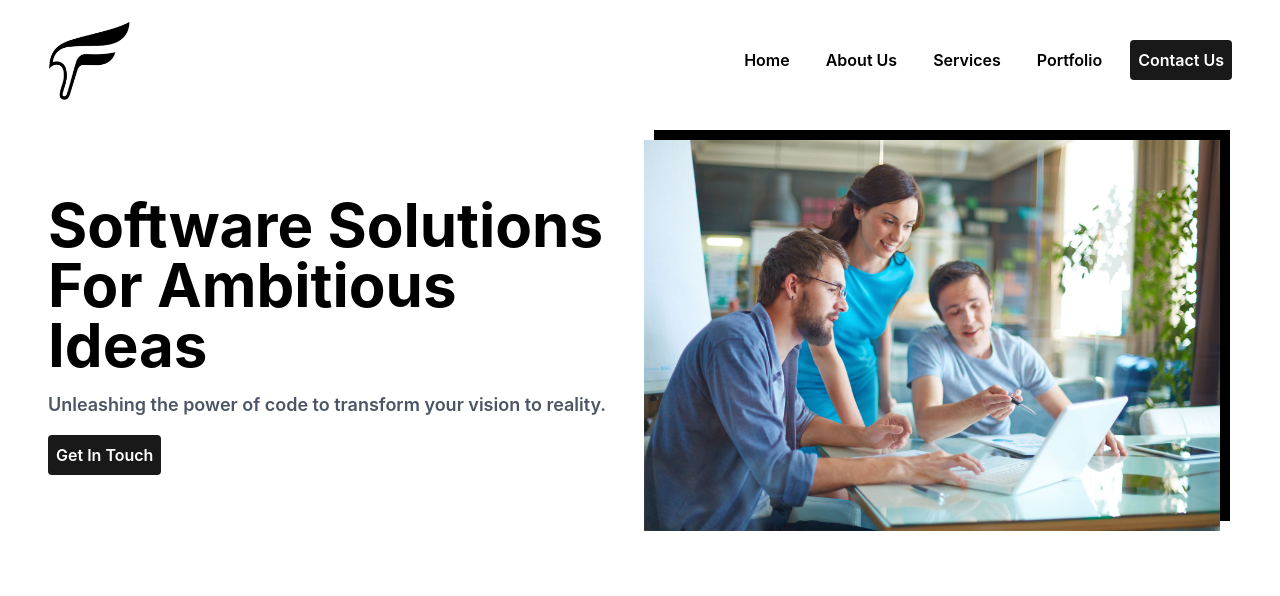
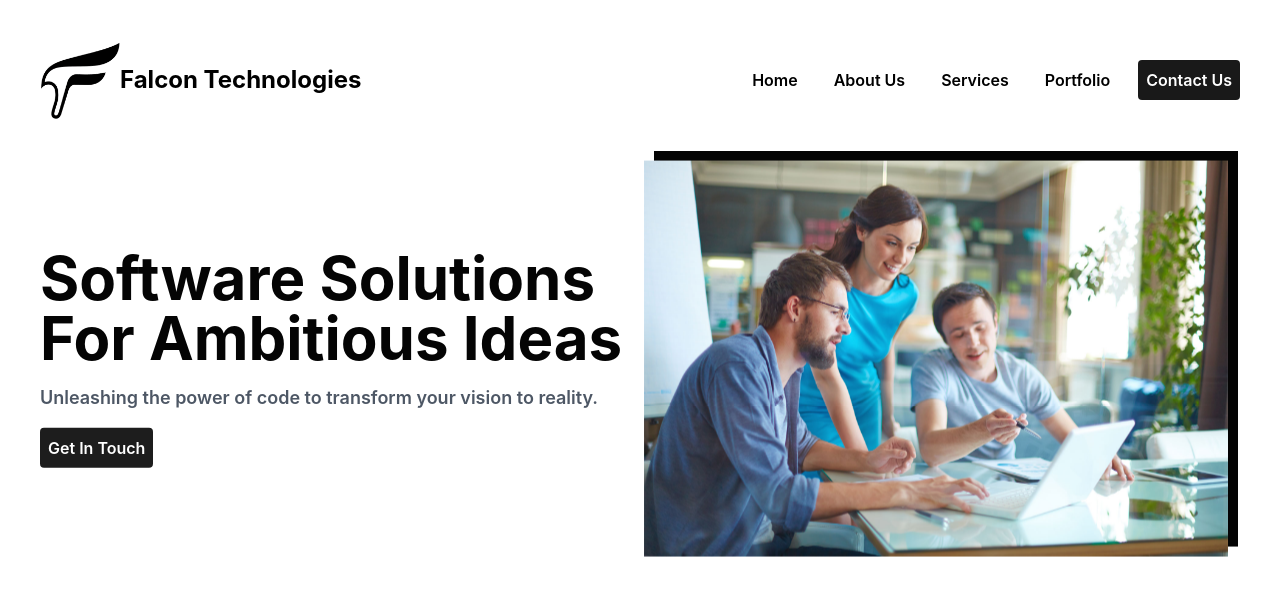
Before and after one commit to thetruekobby/new-falcon-web, a React (Create React App) app: page / in a window 1280 px wide. Shown: the top 596 px of the page. Built offline with nearby package versions, Linux system fonts and the light colour scheme.

Commit message:
added animations to hero

```diff
--- a/src/App.tsx
+++ b/src/App.tsx
@@ -1,13 +1,15 @@
-import Header from "./components/Header"
-import NavBar from "./components/NavBar"
+import Header from "./components/Header";
+import NavBar from "./components/NavBar";
 
 const App = () => {
   return (
-    <div className="mx-12">
-      <NavBar />
-      <Header />
+    <div className="container-full">
+      <div className="h-auto p-10">
+        <NavBar />
+        <Header />
+      </div>
     </div>
-  )
-}
+  );
+};
 
-export default App
+export default App;
--- a/src/components/Header.js
+++ b/src/components/Header.js
@@ -1,14 +1,14 @@
 const Header = () => {
   return (
     <div className="flex flex-col md:flex-row gap-5 items-center pr-3">
-      <div className="flex-[1] lg:flex-1 order-last md:order-first">
+      <div className="flex-[1] lg:flex-1 order-last md:order-first animate-slide-in">
         <h1 className="capitalize font-bold text-6xl mb-4">software solutions for ambitious ideas</h1>
         <h2 className="font-semibold text-[var(--clr-text-secondary)] text-lg mb-4">
           Unleashing the power of code to transform your vision to reality.
         </h2>
         <button className="btn-primary">get in touch</button>
       </div>
-      <div className="img-outline-right flex-1 order-first md:order-last">
+      <div className="img-outline-right flex-1 order-first md:order-last animate-slide-in2 z-10">
         <img src="/bg/banner_bg.jpg" alt="" className="w-full" />
       </div>
     </div>
--- a/src/components/NavBar.js
+++ b/src/components/NavBar.js
@@ -5,9 +5,10 @@ const NavBar = () => {
   const navOptions = ["home", "about us", "services", "portfolio", "contact us"]
 
   return (
-    <nav className="flex justify-between mb-10 py-5 pb-0">
-      <div className="">
-        <img src="/img/brand/logoOnly.png" alt="logo" className="object-contain h-20" />
+    <nav className="flex justify-between mb-10">
+      <div className="flex flex-row items-center">
+        <img src="/img/brand/logoOnly.png" alt="logo" className="object-contain h-20 w-20" />
+        <span className="text-2xl font-bold">Falcon Technologies</span>
       </div>
       <ul className="flex items-center gap-5 capitalize ">
         {navOptions.map((option, index) => (
--- a/src/index.css
+++ b/src/index.css
@@ -7,16 +7,12 @@
 }
 body {
   margin: 0;
-  font-family: -apple-system, BlinkMacSystemFont, "Segoe UI", "Roboto", "Oxygen", "Ubuntu", "Cantarell", "Fira Sans", "Droid Sans", "Helvetica Neue",
+  font-family: -apple-system, BlinkMacSystemFont, "Segoe UI", "Roboto", "Oxygen",
+    "Ubuntu", "Cantarell", "Fira Sans", "Droid Sans", "Helvetica Neue",
     sans-serif;
   -webkit-font-smoothing: antialiased;
   -moz-osx-font-smoothing: grayscale;
 }
-
-/* code {
-  font-family: source-code-pro, Menlo, Monaco, Consolas, "Courier New",
-    monospace;
-} */
 
 .btn-primary {
   @apply bg-black/90 hover:bg-black/100 cursor-pointer select-none text-white font-semibold capitalize p-2 rounded whitespace-nowrap;
@@ -49,3 +45,33 @@ body {
   left: -10px;
   top: -10px;
 }
+
+@keyframes slide-in {
+  0% {
+    transform: translateY(-10%);
+    opacity: 0;
+  }
+  100% {
+    transform: translateY(0);
+    opacity: 1;
+  }
+}
+
+.animate-slide-in {
+  animation: slide-in 6s ease-out;
+}
+
+@keyframes slide-in2 {
+  0% {
+    transform: translateY(10%);
+    opacity: 0;
+  }
+  100% {
+    transform: translateY(0);
+    opacity: 1;
+  }
+}
+
+.animate-slide-in2 {
+  animation: slide-in2 6s ease-out;
+}
--- a/tailwind.config.js
+++ b/tailwind.config.js
@@ -2,7 +2,15 @@
 module.exports = {
   content: ["./src/**/*.{js,jsx,ts,tsx}"],
   theme: {
-    extend: {},
+    extend: {
+      animation: {
+        bounce: "bounce 2s infinite",
+      },
+      transitionProperty: {
+        height: "height",
+        padding: "padding",
+      },
+    },
   },
   plugins: [],
 };
```
